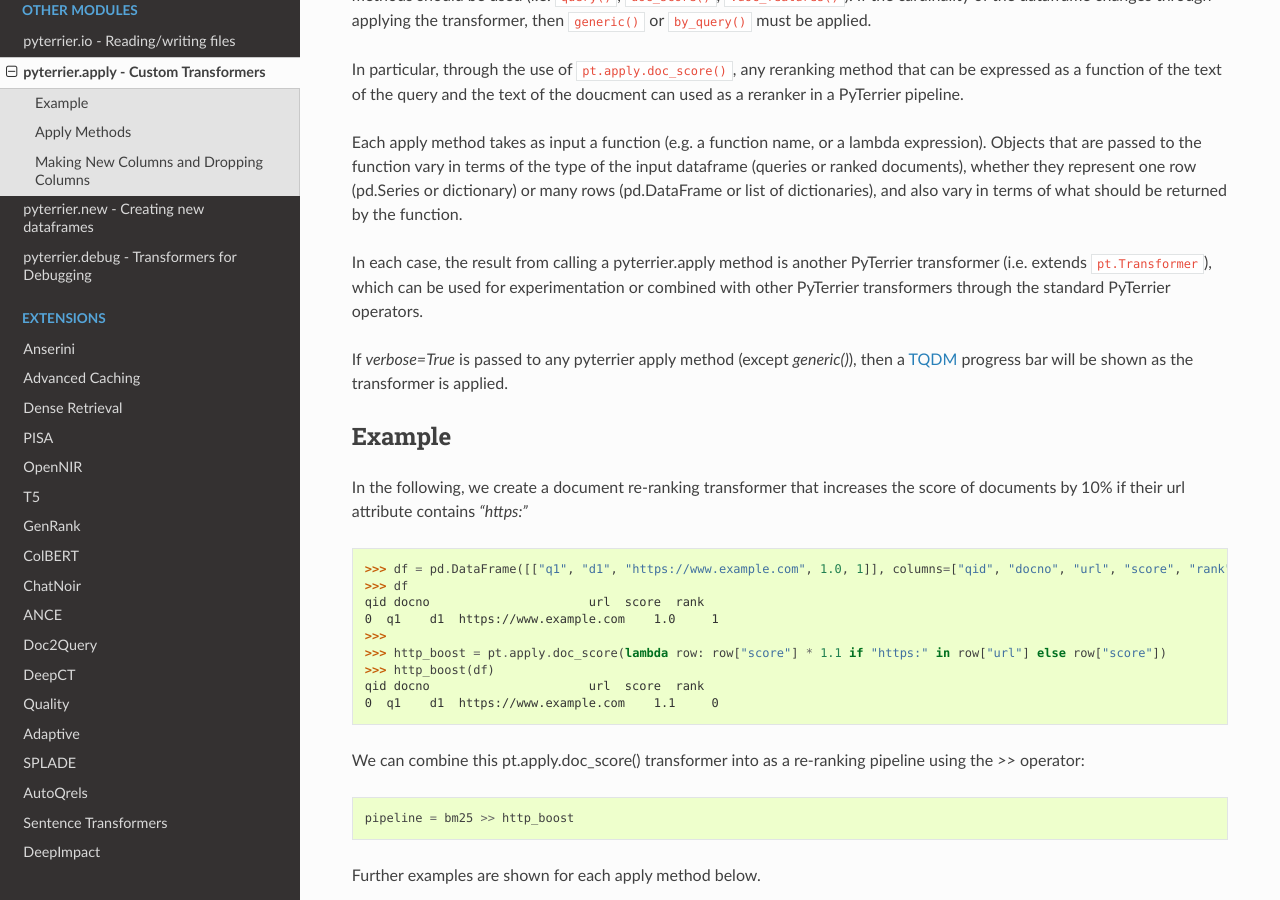
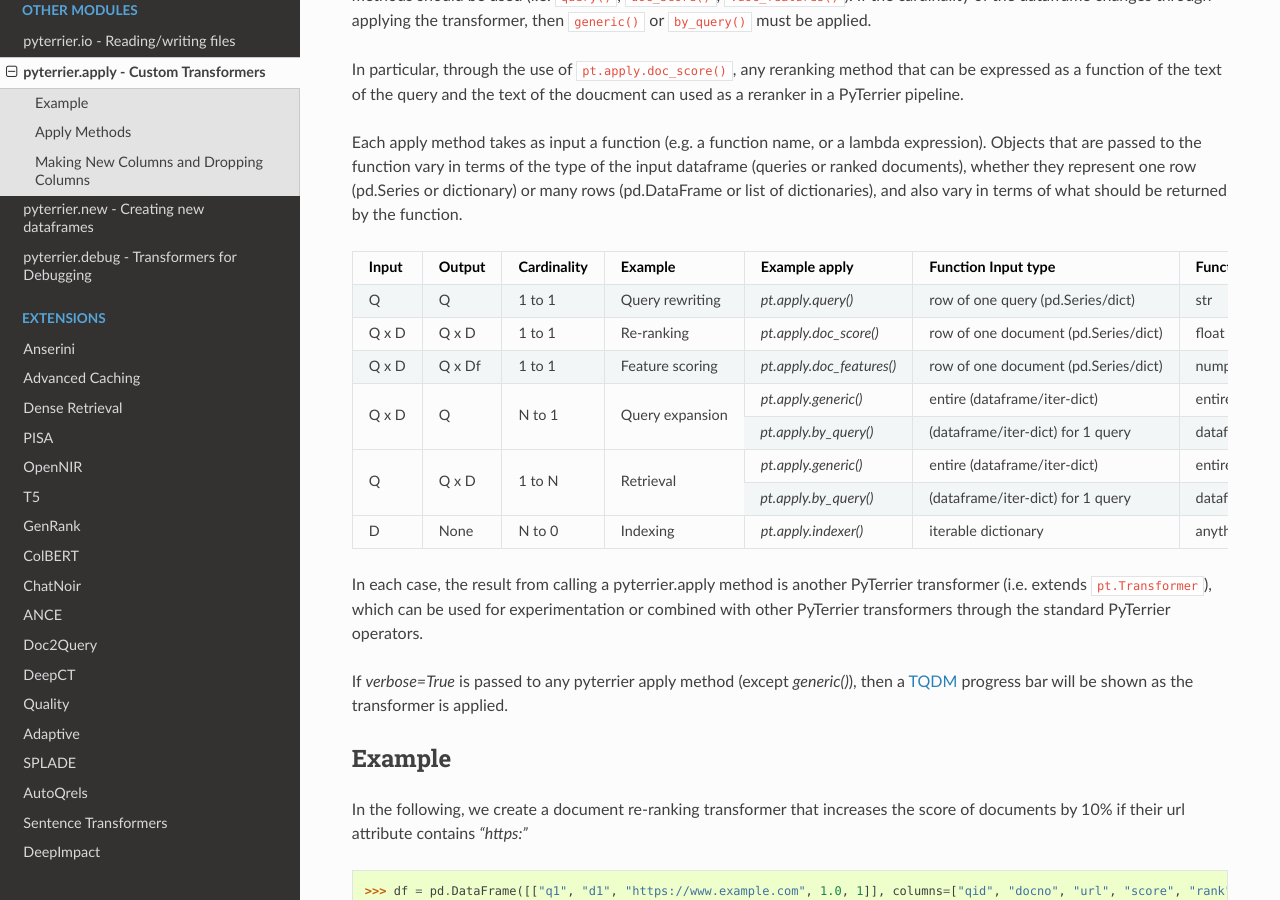
Before and after one commit to terrier-org/pyterrier, a Sphinx documentation site: the page built from docs/apply.rst, in a window 1280 px wide and 900 px high, scrolled down 344 px. Built offline with Sphinx 7.4.7 and the Read the Docs theme 2.0.0, drawn with Linux system fonts in a browser that asks for light colours; the version number is read from the project's files by our own code.

Commit message:
doc improvements

```diff
--- a/docs/apply.rst
+++ b/docs/apply.rst
@@ -27,25 +27,25 @@
 many rows (pd.DataFrame or list of dictionaries), and also vary in terms of what should be
 returned by the function.
 
-+-------+---------+-------------+------------------+---------------------------+-------------------------------------+-----------------------+
-+ Input | Output  | Cardinality | Example          | Example apply             | Function Input type                 | Function Return type  |
-+=======+=========+=============+==================+===========================+=====================================+=======================+
-|   Q   |    Q    |   1 to 1    | Query rewriting  | `pt.apply.query()`        | row of one query (pd.Series/dict)   | str                  |
-+-------+---------+-------------+------------------+---------------------------+-------------------------------------+-----------------------+
-| Q x D |  Q x D  |   1 to 1    | Re-ranking       | `pt.apply.doc_score()`    | row of one document (pd.Series/dict)| float                 |
-+-------+---------+-------------+------------------+---------------------------+-------------------------------------+-----------------------+
-| Q x D |  Q x Df |   1 to 1    | Feature scoring  | `pt.apply.doc_features()` | row of one document (pd.Series/dict)| numpy array           |
-+-------+---------+-------------+------------------+---------------------------+-------------------------------------+-----------------------+
-| Q x D |    Q    |   N to 1    | Query expansion  | `pt.apply.generic()`      | entire dataframe                    | entire dataframe      |
-+       |         |             |                  +---------------------------+-------------------------------------+-----------------------+
-|       |         |             |                  | `pt.apply.by_query()`     | dataframe for 1 query               | dataframe for 1 query |
-+-------+---------+-------------+------------------+---------------------------+-------------------------------------+-----------------------+
-|   Q   |  Q x D  |   1 to N    | Retrieval        | `pt.apply.generic()`      | entire dataframe                    | entire dataframe      |
-+       |         |             |                  +---------------------------+-------------------------------------+-----------------------+
-|       |         |             |                  | `pt.apply.by_query()`     | dataframe for 1 query               | dataframe for 1 query |
-+-------+---------+-------------+------------------+---------------------------+-------------------------------------+-----------------------+
-|   D   |  None   |  N to 0     | Indexing         | `pt.apply.indexer()`      | iterable dictionary                 | anything              |
-+-------+---------+-------------+------------------+---------------------------+-------------------------------------+-----------------------+
++-------+---------+-------------+------------------+---------------------------+-------------------------------------+-------------------------------------------+
++ Input | Output  | Cardinality | Example          | Example apply             | Function Input type                 | Function Return type                      |
++=======+=========+=============+==================+===========================+=====================================+===========================================+
+|   Q   |    Q    |   1 to 1    | Query rewriting  | `pt.apply.query()`        | row of one query (pd.Series/dict)   | str                                       |
++-------+---------+-------------+------------------+---------------------------+-------------------------------------+-------------------------------------------+
+| Q x D |  Q x D  |   1 to 1    | Re-ranking       | `pt.apply.doc_score()`    | row of one document (pd.Series/dict)| float                                     |
++-------+---------+-------------+------------------+---------------------------+-------------------------------------+-------------------------------------------+
+| Q x D |  Q x Df |   1 to 1    | Feature scoring  | `pt.apply.doc_features()` | row of one document (pd.Series/dict)| numpy array                               |
++-------+---------+-------------+------------------+---------------------------+-------------------------------------+-------------------------------------------+
+| Q x D |    Q    |   N to 1    | Query expansion  | `pt.apply.generic()`      | entire (dataframe/iter-dict)        | entire dataframe / generator of dict      |
++       |         |             |                  +---------------------------+-------------------------------------+-------------------------------------------+
+|       |         |             |                  | `pt.apply.by_query()`     | (dataframe/iter-dict) for 1 query   | dataframe / generator of dict for 1 query |
++-------+---------+-------------+------------------+---------------------------+-------------------------------------+-------------------------------------------+
+|   Q   |  Q x D  |   1 to N    | Retrieval        | `pt.apply.generic()`      | entire  (dataframe/iter-dict)       | entire dataframe                          |
++       |         |             |                  +---------------------------+-------------------------------------+-------------------------------------------+
+|       |         |             |                  | `pt.apply.by_query()`     | (dataframe/iter-dict) for 1 query   | dataframe for 1 query                     |
++-------+---------+-------------+------------------+---------------------------+-------------------------------------+-------------------------------------------+
+|   D   |  None   |  N to 0     | Indexing         | `pt.apply.indexer()`      | iterable dictionary                 | anything                                  |
++-------+---------+-------------+------------------+---------------------------+-------------------------------------+-------------------------------------------+
 
 In each case, the result from calling a pyterrier.apply method is another PyTerrier transformer
 (i.e. extends ``pt.Transformer``), which can be used for experimentation or combined with other
```
